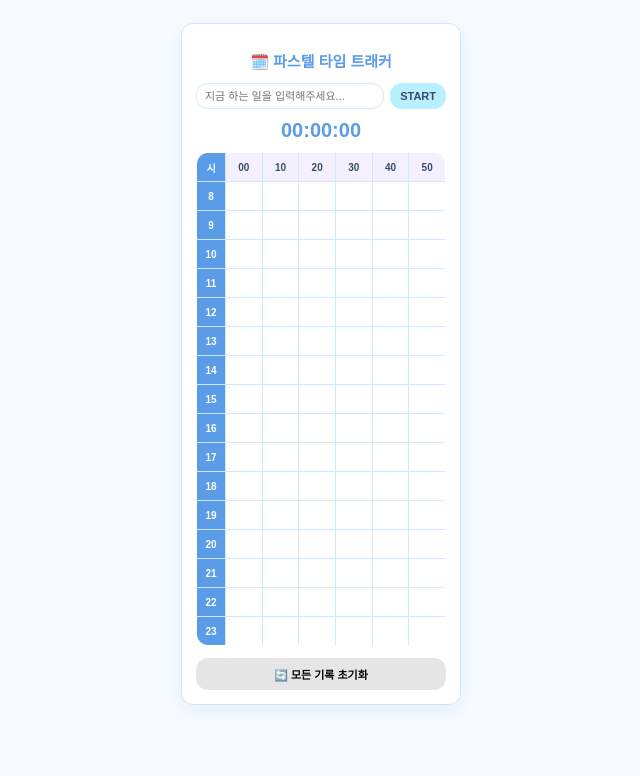
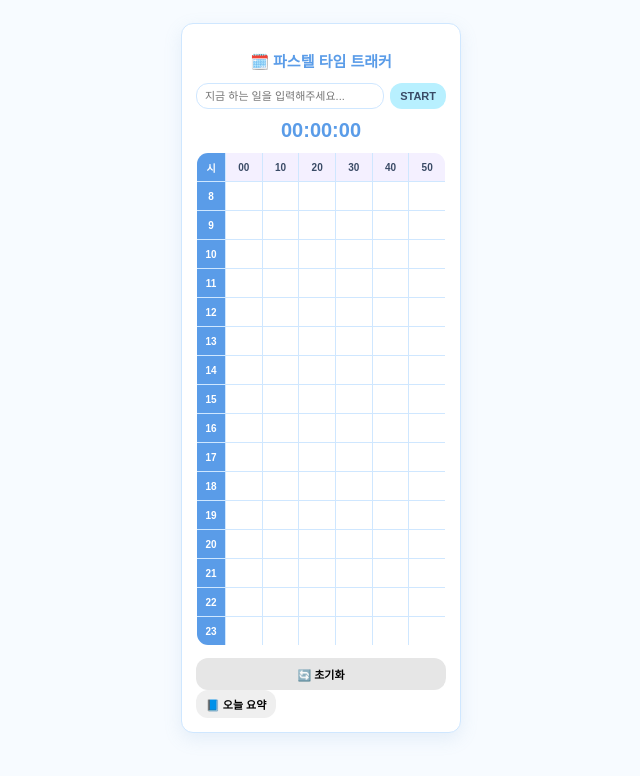
Before and after one commit to Naheeria/Time-tracker, a plain HTML site: page index.html in a window 1280 px wide. Shown: the whole page, without its empty margins (319-959 px from the left). Drawn offline with Linux system fonts and the light colour scheme.

Commit message:
Update index.html

```diff
--- a/index.html
+++ b/index.html
@@ -8,6 +8,11 @@
 </head>
 <body>
     <div id="tracker-widget" class="card">
+
+        <!-- -------------------------------------- -->
+        <!-- 🎀 메인 화면 -->
+        <!-- -------------------------------------- -->
+        <div id="main-view">
             <h2 class="widget-title">🗓️ 파스텔 타임 트래커</h2>
 
             <div id="control-panel">
@@ -36,9 +41,27 @@
                 </table>
             </div>
 
-        <button id="reset-button" onclick="resetAllRecords()">
-            🔄 모든 기록 초기화
-        </button>
+            <!-- 📌 하단 버튼 영역 (좌/우 배치) -->
+            <div id="bottom-buttons">
+                <button id="reset-button" onclick="resetAllRecords()">🔄 초기화</button>
+                <button id="summary-button">📘 오늘 요약</button>
+            </div>
+        </div>
+
+
+        <!-- -------------------------------------- -->
+        <!-- 📘 요약 화면 -->
+        <!-- -------------------------------------- -->
+        <div id="summary-view" style="display:none;">
+            <h2 class="widget-title">📘 오늘 요약</h2>
+
+            <div id="summary-content" class="summary-box">
+                <!-- JS에서 자동 생성 -->
+            </div>
+
+            <button id="back-button">↩ 돌아가기</button>
+        </div>
+
     </div>
 
     <script src="script.js"></script>
```
Lines whose indentation alone changed are shown as unchanged.
